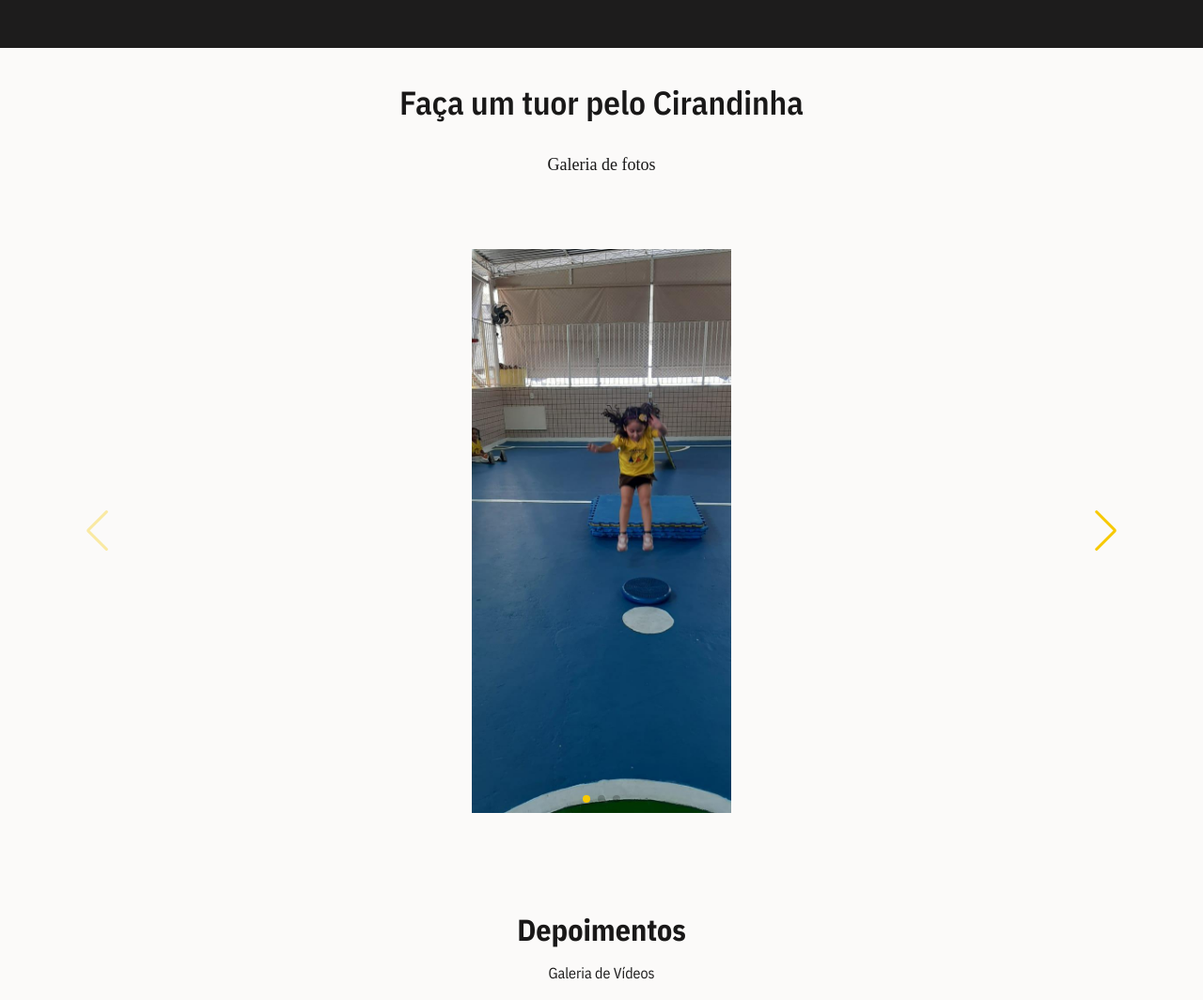
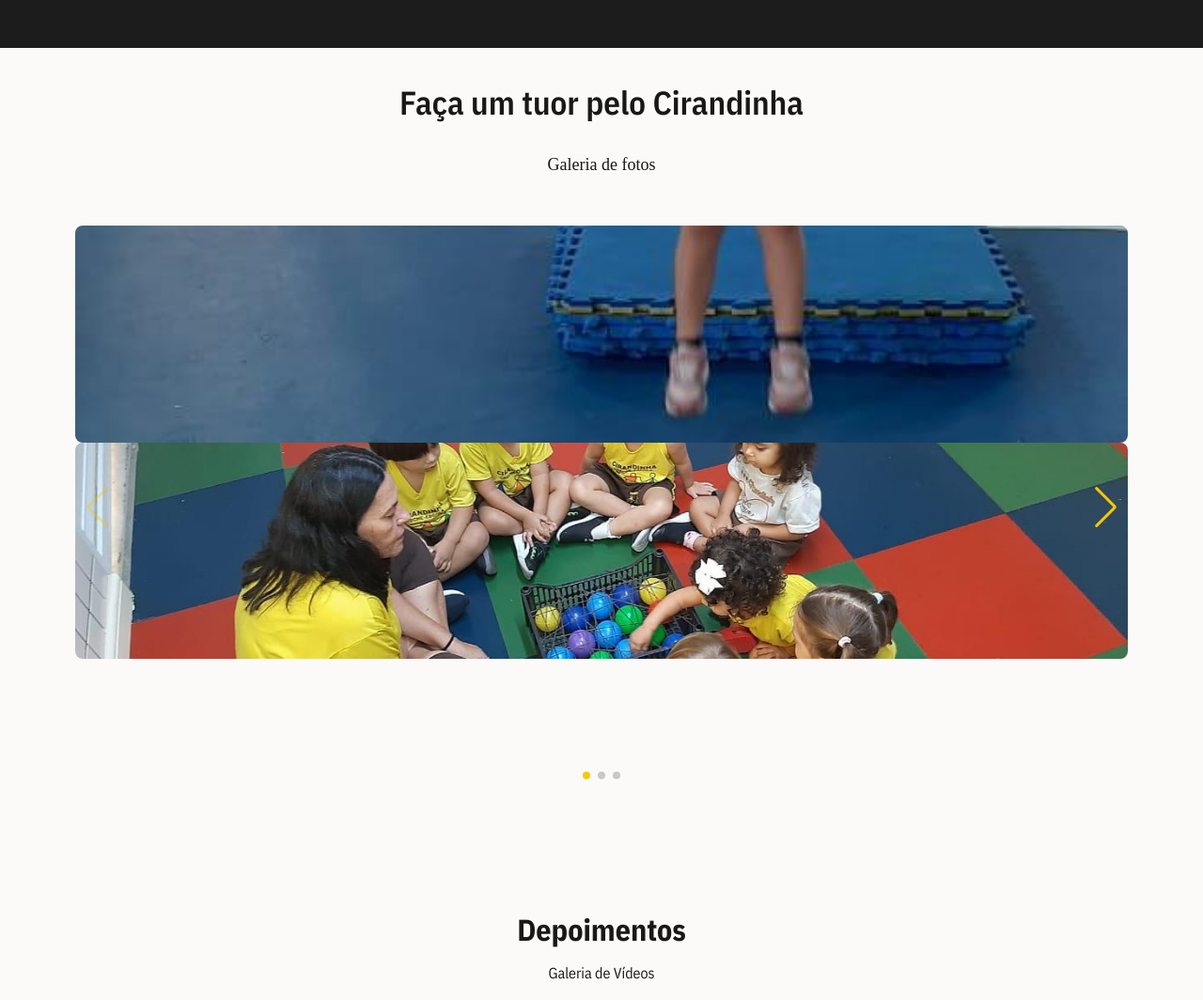
Before and after one commit to matheuslaidler/Escola-Template, a PHP site: page / in a window 1280 px wide. Shown: the part 3147-4211 px from the top of the page at 94% size. Run offline with PHP 8.4, Linux system fonts and the light colour scheme.

Commit message:
Update style.css

```diff
--- a/css/style.css
+++ b/css/style.css
@@ -1063,7 +1063,7 @@
     height: 5%;
   }
 }
-
+/*Pilares - editar / pillars to edit - here*/
 .pillars-feature2-title,
 .pillars-feature2-title,
 .pillars-feature3-title {
@@ -1453,17 +1453,49 @@
   }
 }
 
+
+.galerry-container {
+  gap: var(--dl-space-space-oneandhalfunits);
+  width: 100%;
+  height: auto;
+  display: inline-flex; /*flex*/
+  align-items: center;
+  flex-direction: row;
+}
+
+.galerry-content {
+  flex: 1;
+  width: 100%;
+  display: flex;
+  align-self: stretch;
+  align-items: center;
+  flex-shrink: 0;
+  justify-content: center;
+}
+/*ainda mexer / arrumar - a lot of bugs to solve*/
+.galerry-image1,
+.galerry-image2,
+.galerry-image3,
+.galerry-image4,
+.galerry-image5,
+.galerry-image6 {
+  width: 100%;
+  height: 18vw;/**/
+  object-fit: cover;
+}
+
+
 .galerry-gallery3 {
   width: 100%;
-  height: 762px;
+  height: 2vw;/*762px*/
   display: flex;
   overflow: hidden;
-  position: relative;
+  position: relative; /*flex*/
   align-items: center;
   flex-shrink: 0;
   padding-top: 0px;
   flex-direction: column;
-  padding-bottom: 840px;
+  padding-bottom: 840px;/*840px*/
   justify-content: flex-start;
 }
 .galerry-max-width {
@@ -1492,13 +1524,16 @@
   text-align: center;
   font-family: "Fira Sans";
 }
+/*
 .galerry-container {
   gap: var(--dl-space-space-oneandhalfunits);
   width: 100%;
+  height: auto;
   display: flex;
   align-items: center;
   flex-direction: row;
 }
+
 .galerry-content {
   gap: var(--dl-space-space-oneandhalfunits);
   flex: 1;
@@ -1510,6 +1545,7 @@
   flex-shrink: 0;
   justify-content: center;
 }
+*/
 .galerry-slider {
   width: 100%;
   height: 600px;
@@ -1524,6 +1560,7 @@
   height: 558px;
   display: flex;
 }
+/*
 .galerry-container1 {
   flex: 0;
   height: 100%;
@@ -1532,10 +1569,12 @@
   flex-direction: column;
 }
 .galerry-image1 {
-  height: 100%;
-  align-self: stretch;
-  object-fit: scale-down; /*cover / none / scale-down*/
-}
+  /*width: 100%;
+  height: 100%;*/
+  /*align-self: stretch;*/
+  /*object-fit: cover; /*cover / none / scale-down
+}*/
+/*
 .galerry-container2 {
   flex: 0;
   height: 100%;
@@ -1544,16 +1583,18 @@
   flex-direction: column;
 }
 .galerry-image2 {
-  height: 100%;
-  align-self: stretch;
-  object-fit: scale-down; /*cover / none / scale-down*/
-}
+  /*width: 100%;
+  height: 100%;*/
+  /*align-self: stretch;*/
+  /*object-fit: cover; /*cover / none / scale-down
+}*/
 .galerry-slider-slide1 {
   gap: var(--dl-space-space-unit);
   width: 100%;
   height: calc(100% - 20px);
   display: flex;
 }
+/*
 .galerry-container3 {
   flex: 0;
   height: 100%;
@@ -1561,11 +1602,14 @@
   align-items: flex-start;
   flex-direction: column;
 }
+/*
 .galerry-image3 {
-  width: 100%;
-  height: 100%;
-  object-fit: scale-down; /*none / scale-down  /\/  cover / */
-}
+  /*width: 100%;
+  height: 100%;*/
+  /*align-self: stretch;*/
+  /*object-fit: cover; /*none / scale-down  /\/  cover /
+}*/
+/*
 .galerry-container4 {
   flex: 0;
   height: 100%;
@@ -1574,16 +1618,19 @@
   flex-direction: column;
 }
 .galerry-image4 {
-  width: 100%;
-  height: 100%;
-  object-fit: none; /*cover / none / scale-down*/
-}
+  /*width: 100%;
+  height: 100%;*/
+  /*align-self: stretch;*/
+  /*object-fit: cover; /*cover / none / scale-down
+}*/
+
 .galerry-slider-slide2 {
   gap: var(--dl-space-space-unit);
   width: 100%;
   height: calc(100% - 20px);
   display: flex;
 }
+/*
 .galerry-container5 {
   flex: 0;
   height: 100%;
@@ -1592,9 +1639,10 @@
   flex-direction: column;
 }
 .galerry-image5 {
-  width: 100%;
-  height: 100%;
-  object-fit: none; /*cover / none / scale-down*/
+  /*width: 100%;
+  height: 100%;*/
+  /*align-self: stretch;*/
+  /*object-fit: cover; /*cover / none / scale-down
 }
 .galerry-container6 {
   flex: 0;
@@ -1603,10 +1651,12 @@
   flex-direction: column;
 }
 .galerry-image6 {
-  width: 100%;
-  height: 100%;
-  object-fit: scale-down; /*cover / none / scale-down*/
-}
+  /*width: 100%;
+  height: 100%;*/
+  /*align-self: stretch;*/
+  /*object-fit: cover; /*cover / none / scale-down
+}*/
+/*
 .galerry-slider-pagination {
   display: block;
 }
@@ -1617,12 +1667,14 @@
   display: flex;
   align-items: flex-start;
 }
-
+*/
 @media(max-width: 1024px) {
+  /*
   .galerry-content {
     align-items: center;
     flex-direction: column;
   }
+    */
 }
 @media(max-width: 640px) {
   .galerry-section-title {
@@ -1631,6 +1683,7 @@
   .galerry-slider-slide {
     flex-direction: column;
   }
+  /*
   .galerry-container1 {
     height: calc(50% - 8px);
   }
@@ -1655,6 +1708,7 @@
   .galerry-container6 {
     height: calc(50% - 8px);
   }
+  */
 }
 @media(max-width: 360px) {
   .galerry-gallery3 {
@@ -1666,6 +1720,7 @@
   .galerry-section-title {
     max-width: 100%;
   }
+    /*
   .galerry-container {
     align-self: center;
   }
@@ -1678,6 +1733,7 @@
   .galerry-container7 {
     height: var(--dl-size-size-medium);
   }
+  */
 }
 
 .testimonials-max-width {
```
